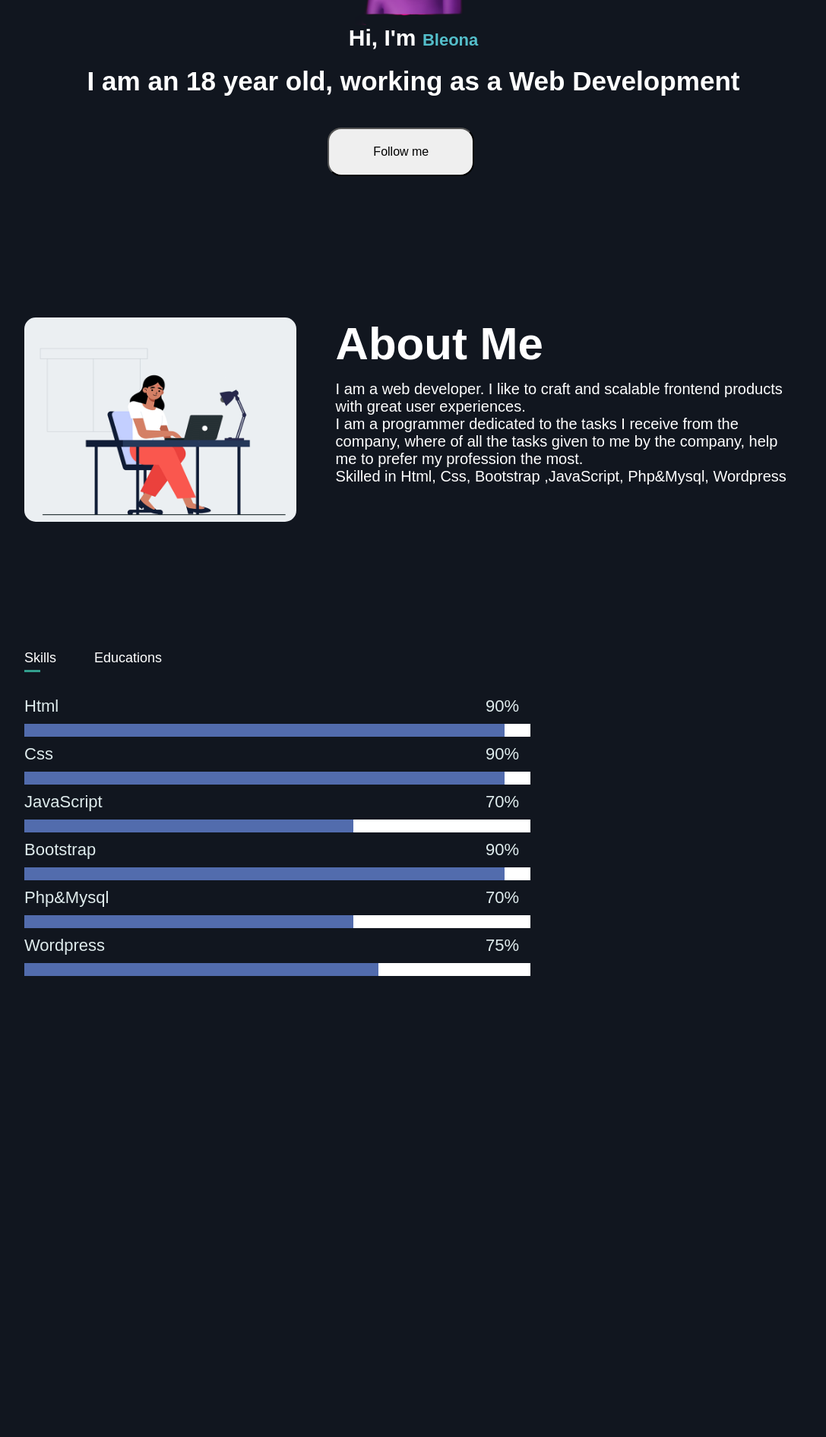
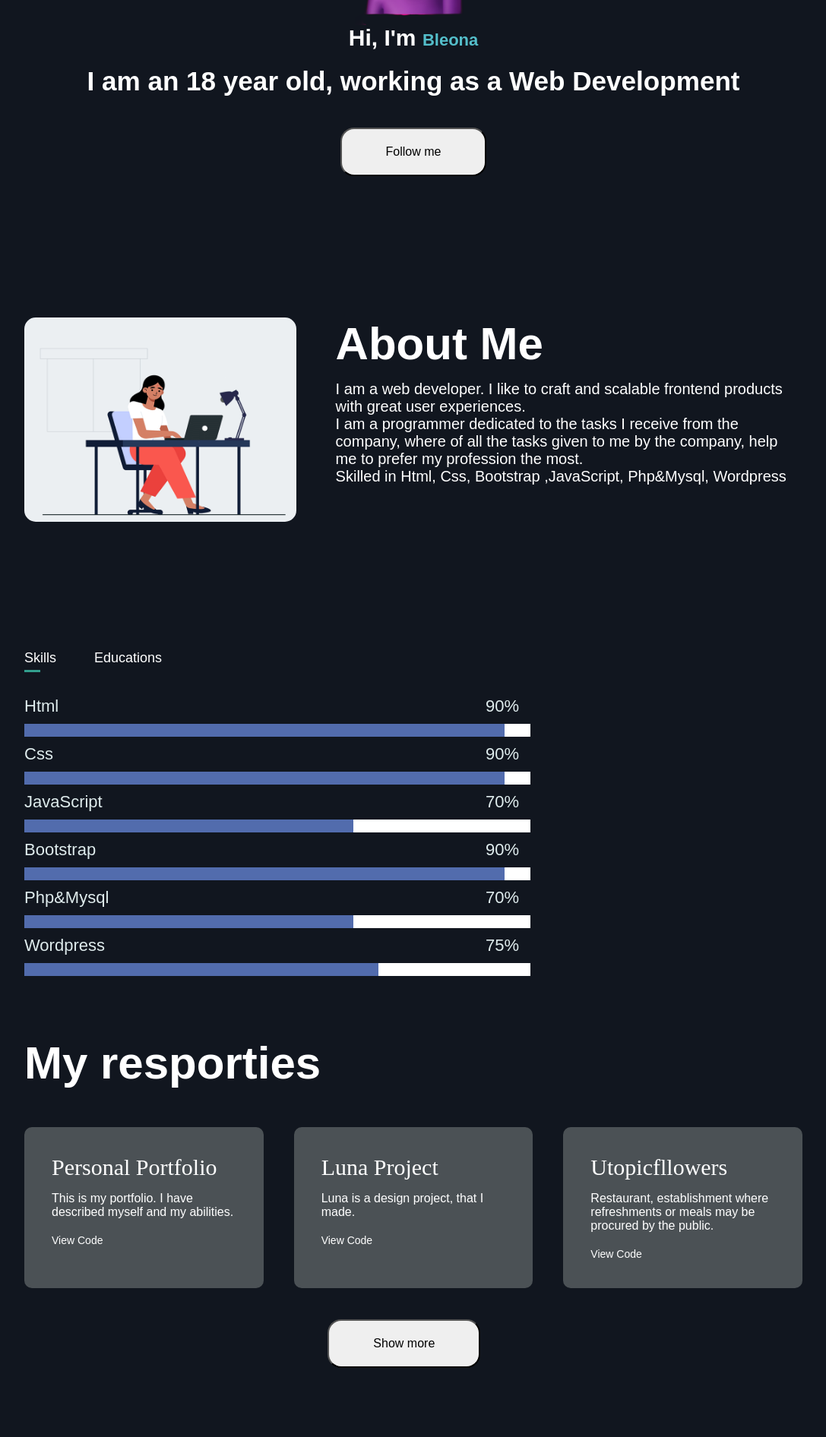
Before and after one commit to BleonaZeqiri/Portfolio, a PHP site: page / in a window 1280 px wide. Shown: the part 363-2255 px from the top of the page at 76% size, without its empty margins (96-1183 px from the left). Before the commit the page ends 1648 px from the top, so only its background shows below. Run offline with PHP 8.4, Linux system fonts and the light colour scheme; some libraries are stand-ins or nearby versions.

Commit message:
repositories-page

```diff
--- a/index.html
+++ b/index.html
@@ -138,6 +138,39 @@
         </ul>
       </div>
     </div>
+    <!-- resporties -->
+    <div id="services">
+      <div class="container">
+        <h1 class="sub-title">My resporties</h1>
+        <div class="services-list">
+          <div>
+            <h2>Personal Portfolio</h2>
+            <p>
+              This is my portfolio. I have described myself and my abilities.
+            </p>
+            <a href="https://github.com/BleonaZeqiri/Portfolio_Starlabs"
+              >View Code</a
+            >
+          </div>
+          <div>
+            <h2>Luna Project</h2>
+            <p>Luna is a design project, that I made.</p>
+            <a href="#">View Code</a>
+          </div>
+          <div>
+            <h2>Utopicfllowers</h2>
+            <p>
+              Restaurant, establishment where refreshments or meals may be
+              procured by the public.
+            </p>
+            <a href="#">View Code</a>
+          </div>
+        </div>
+        <button class="button button1">
+          <a href="https://github.com/BleonaZeqiri">Show more</a>
+        </button>
+      </div>
+    </div>
     <script src="main.js"></script>
   </body>
 </html>
--- a/style/style.css
+++ b/style/style.css
@@ -69,6 +69,11 @@ nav ul li a:hover::after {
 }
 .home--title h4 span {
   color: #54beca;
+}
+.home-section {
+  display: flex;
+  flex-direction: column;
+  align-items: center;
 }
 .button,
 .btn {
@@ -195,3 +200,40 @@ span {
   background: white;
   width: 65%;
 }
+/* resporties*/
+#services {
+  padding: 30px 0;
+}
+.services-list {
+  display: grid;
+  grid-template-columns: repeat(auto-fit, minmax(250px, 1fr));
+  grid-gap: 40px;
+  margin-top: 50px;
+}
+.services-list div {
+  background: #4b5155;
+
+  padding: 36px;
+  font-size: 16px;
+  font-weight: 300;
+  border-radius: 10px;
+  transition: background 0.5s, transform 0.5s;
+}
+.services-list div h2 {
+  font-size: 30px;
+  font-weight: 500;
+  margin-bottom: 15px;
+  font-family: ui-serif;
+}
+.services-list div a {
+  color: #fff;
+  font-size: 14px;
+  margin-top: 20px;
+  display: inline-block;
+  text-decoration: none;
+}
+.services-list div:hover {
+  background: #778e92;
+  transform: translateY(-10px);
+  color: #11161f;
+}
```
